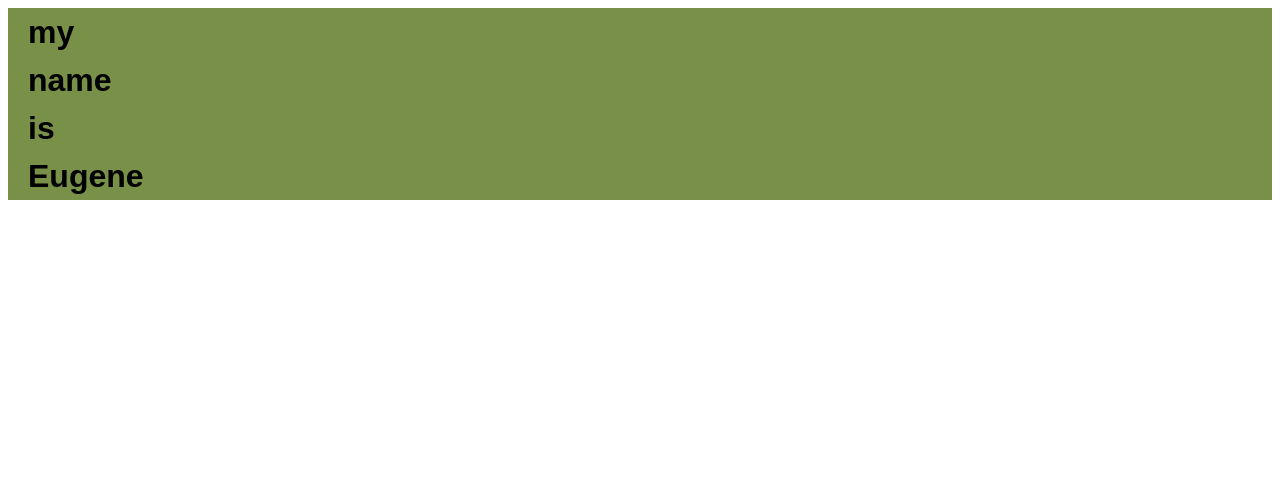
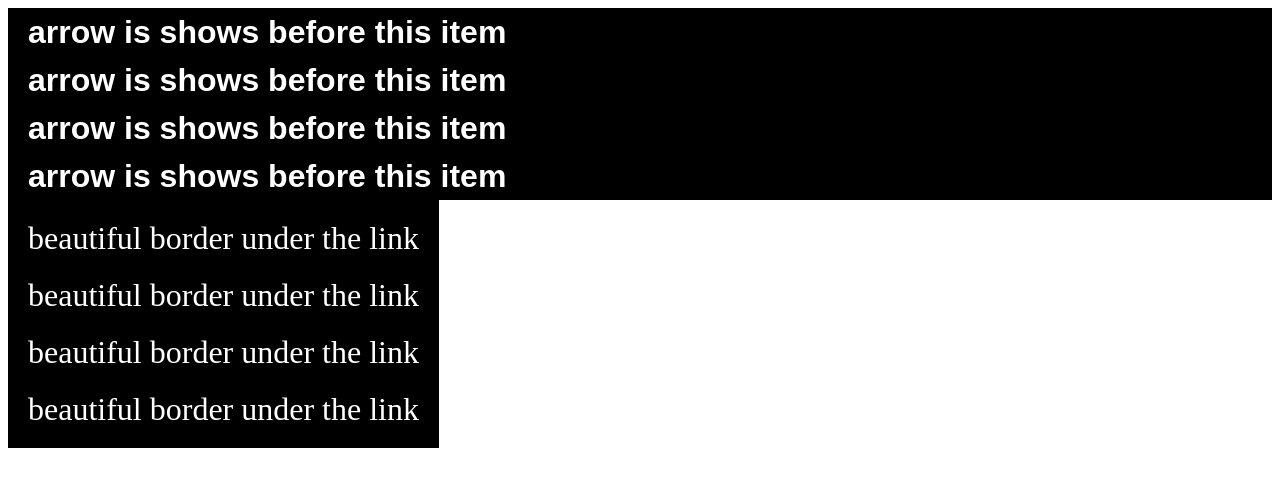
Before and after one commit to rahunak/bare-bouns-template, a website built with webpack: page src/components/html/index.html in a window 1280 px wide. Built offline with nearby package versions, Linux system fonts and the light colour scheme.

Commit message:
feat: add some styles for items

```diff
--- a/src/components/html/index.html
+++ b/src/components/html/index.html
@@ -5,13 +5,16 @@
   <body>
     <main>
     <div class="links">
-      <a class="link link_item" href="#">my</a>
-      <a class="link link_item" href="#">name</a>
-      <a class="link link_item" href="#">is</a>
-      <a class="link link_item" href="#">Eugene</a>
+      <a class="link link_item" href="#">arrow is shows before this item</a>
+      <a class="link link_item" href="#">arrow is shows before this item</a>
+      <a class="link link_item" href="#">arrow is shows before this item</a>
+      <a class="link link_item" href="#">arrow is shows before this item</a>
     </div>
     <div class="gradientBlock">
-      <a href="#" class="gradientLink"> beautiful link</a>
+      <a href="#" class="gradientLink"> beautiful border under the link</a>
+      <a href="#" class="gradientLink"> beautiful border under the link</a>
+      <a href="#" class="gradientLink"> beautiful border under the link</a>
+      <a href="#" class="gradientLink"> beautiful border under the link</a>
     </div>
         </main>
   </body>
--- a/src/components/scss/main.scss
+++ b/src/components/scss/main.scss
@@ -5,7 +5,7 @@
   justify-content: center;
   padding-left: 20px;
   overflow: hidden;
-  background-color: #789048;
+  background-color: #000;
 }
 .link{
   text-decoration: none;
@@ -20,6 +20,7 @@
   transition:transform 0.2s ease-in;
 }
 .link_item{
+  color: #fff;
   line-height: 1.5em;
   font-size: 2em;
   font-weight: 600;
@@ -38,6 +39,7 @@
   display: inline-flex;
   flex-direction: column;
   gap: 20px;
+  background-color: #000;
 }
 .gradientLink{
   text-decoration: none;
```
